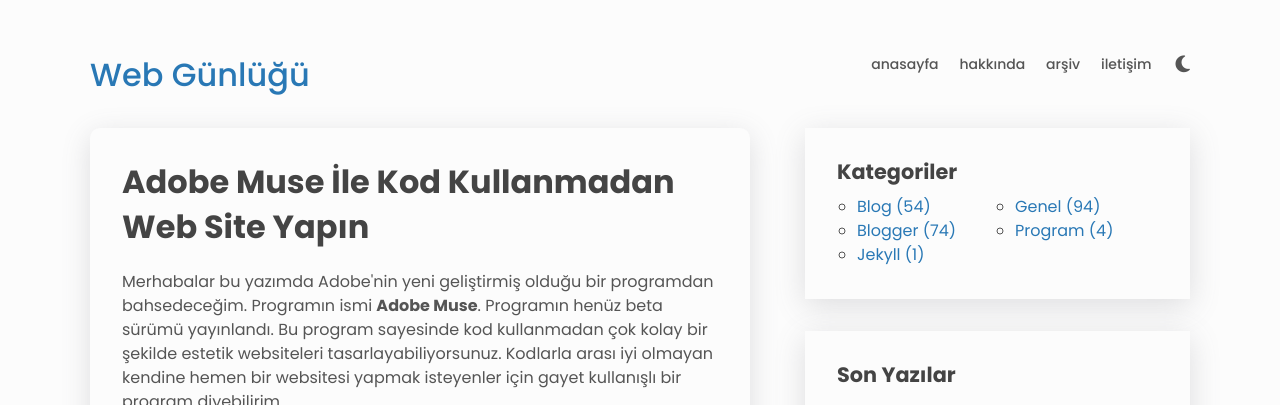
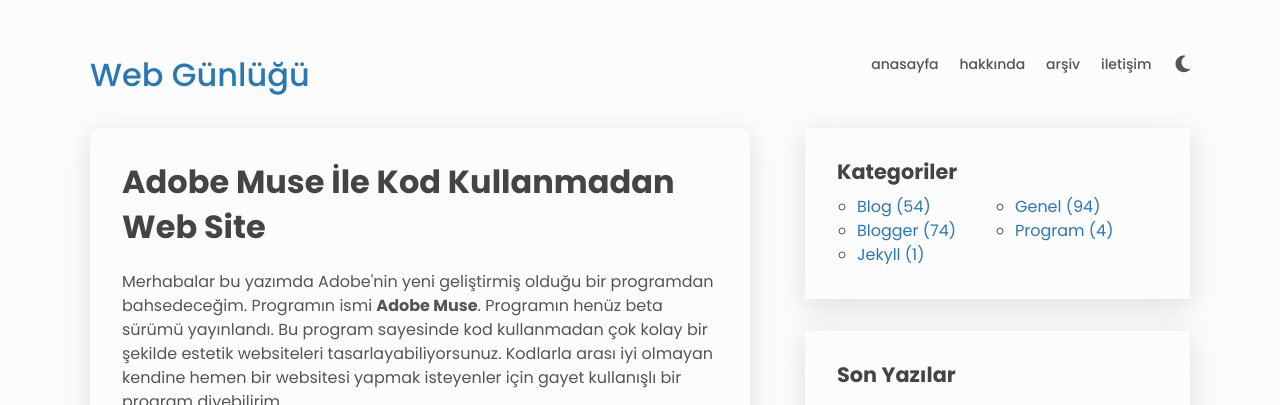
Before and after one commit to zaferzent/zaferzent.github.io, a Jekyll site: the page built from _posts/2011-08-16-adobe-muse-ile-kod-kullanmadan-web-site-yapin.html, in a window 1280 px wide. Shown: the top 405 px of the page. Built offline with Jekyll 4.4.1, drawn with Linux system fonts in a browser that asks for light colours; nearby versions of some CDN libraries; comment, search, counter and statistics services are not loaded; part of the change alters nothing that is shown.

```diff
--- a/_posts/2011-08-16-adobe-muse-ile-kod-kullanmadan-web-site-yapin.html
+++ b/_posts/2011-08-16-adobe-muse-ile-kod-kullanmadan-web-site-yapin.html
@@ -1,9 +1,10 @@
 ---
 layout: post
-title: Adobe Muse İle Kod Kullanmadan Web Site Yapın
+title: Adobe Muse İle Kod Kullanmadan Web Site
 date: 2011-08-16 12:38:00 UTC
 updated: 2022-08-25 21:14:39 UTC
 comments: false
 categories: Genel
+permalink: "/2011/08/adobe-muse-ile-kod-kullanmadan-web-site.html"
 ---
 Merhabalar bu yazımda Adobe'nin yeni geliştirmiş olduğu bir programdan bahsedeceğim. Programın ismi <b>Adobe Muse</b>. Programın henüz beta sürümü yayınlandı. Bu program sayesinde kod kullanmadan çok kolay bir şekilde estetik websiteleri tasarlayabiliyorsunuz. Kodlarla arası iyi olmayan kendine hemen bir websitesi yapmak isteyenler için gayet kullanışlı bir program diyebilirim.  <br /><br />Adobe Muse beta sürümüyle yapılan bazı website örneği <a target="_blank" rel="nofollow" href="http://www.aleberrycreative.com/">Aleberry Creative Group</a>. Ayrıca <b>Adobe Muse</b> programını indirmek için <a target="_blank" rel="nofollow" href="http://muse.adobe.com/">buraya tıklayabilirsiniz.</a>
```
